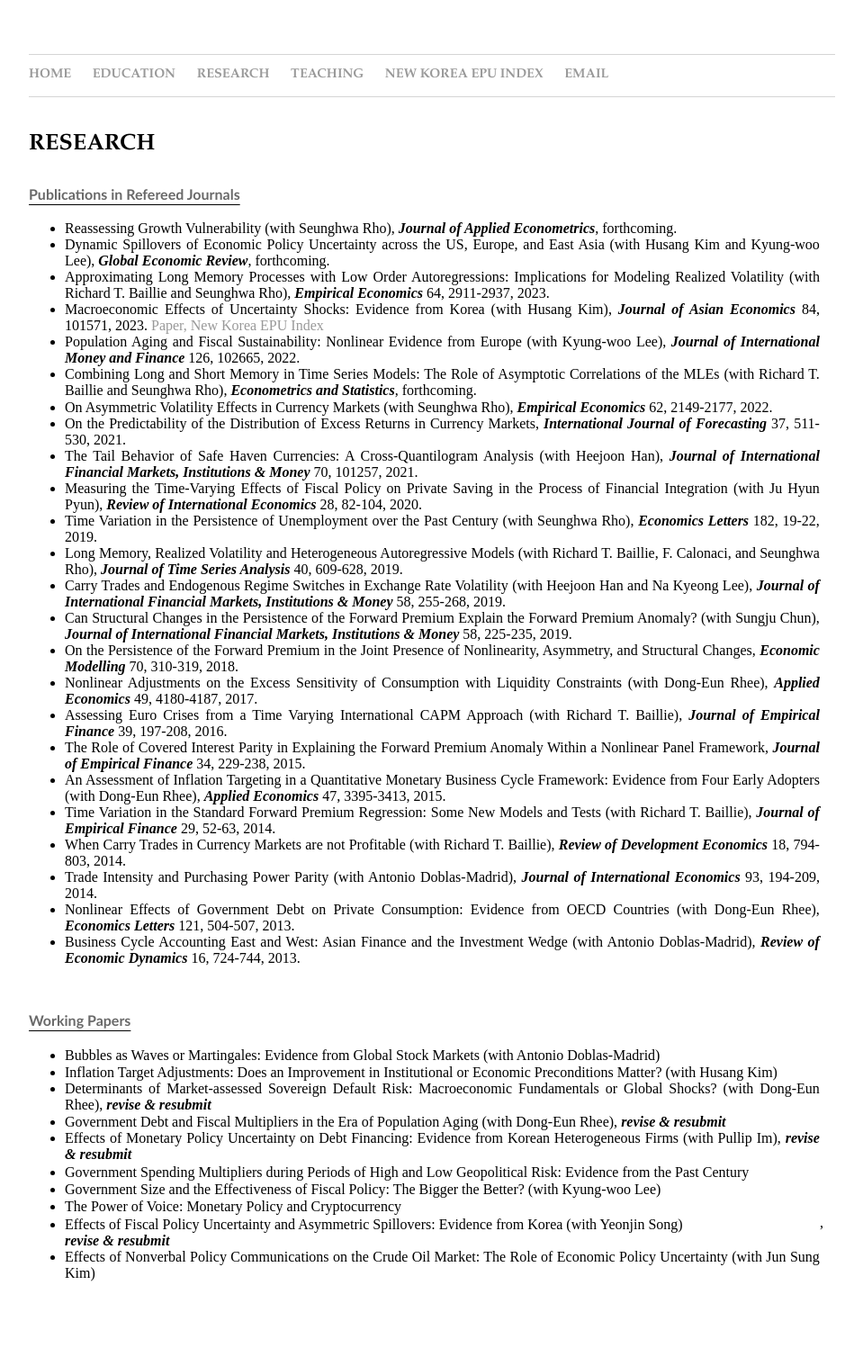
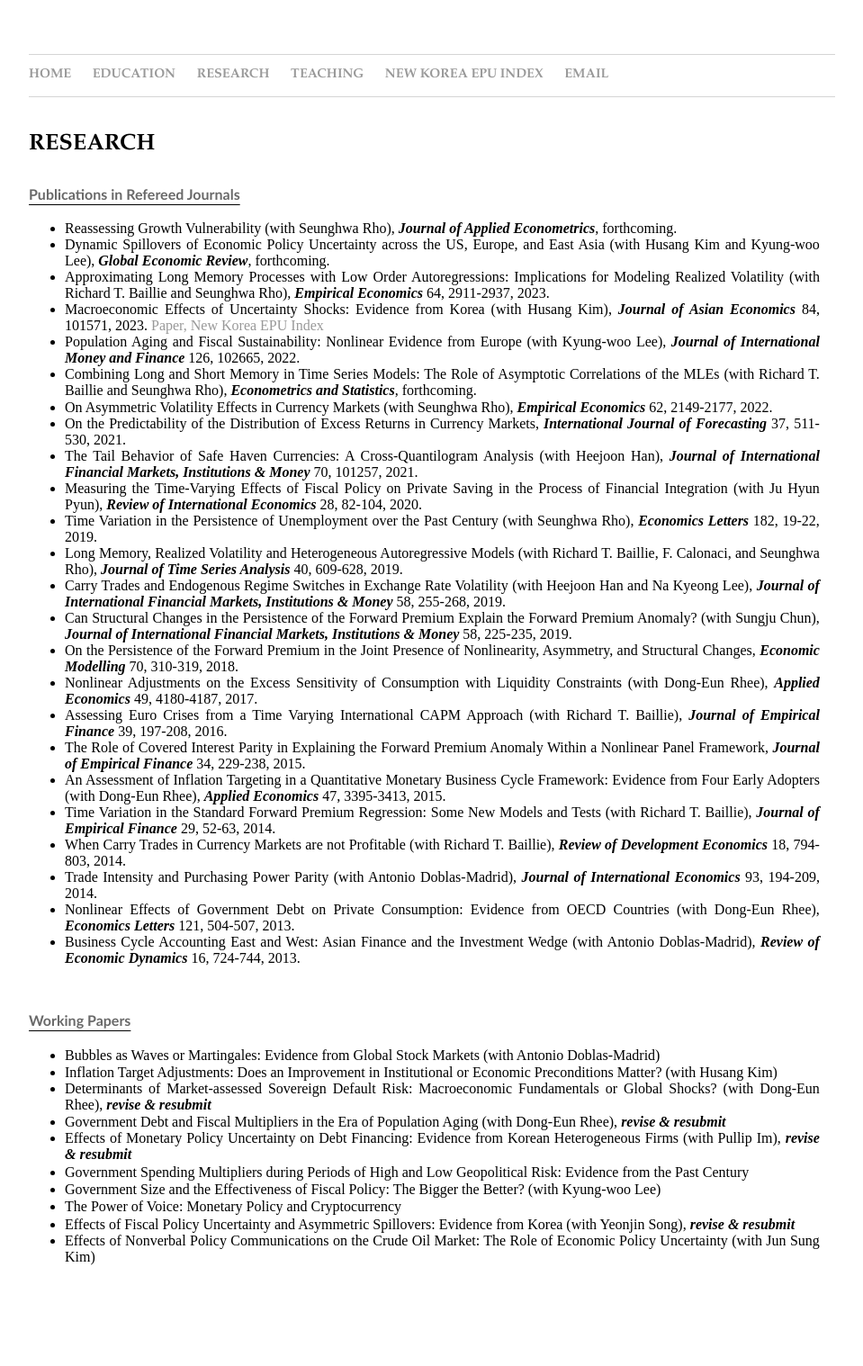
Before and after one commit to dooyeoncho/dooyeoncho.github.io, a Jekyll site: the page built from pages/research.html, in a window 1280 px wide. Shown: the whole page at 90% size, without its empty margins (160-1119 px from the left). Built offline with Jekyll 4.4.1, drawn with Linux system fonts in a browser that asks for light colours.

```diff
--- a/pages/research.html
+++ b/pages/research.html
@@ -62,7 +62,7 @@ span {
 		<span><li>Government Spending Multipliers during Periods of High and Low Geopolitical Risk: Evidence from the Past Century</li></span>
 		<span><li>Government Size and the Effectiveness of Fiscal Policy: The Bigger the Better? (with Kyung-woo Lee)</li></span>
 		<span><li>The Power of Voice: Monetary Policy and Cryptocurrency</li></span>
-		<span><li>Effects of Fiscal Policy Uncertainty and Asymmetric Spillovers: Evidence from Korea (with Yeonjin Song)</li></span>, <em property="italic"><b>revise & resubmit</b></em></li></span>
+		<span><li>Effects of Fiscal Policy Uncertainty and Asymmetric Spillovers: Evidence from Korea (with Yeonjin Song), <em property="italic"><b>revise & resubmit</b></em></li></span>
 		<span><li>Effects of Nonverbal Policy Communications on the Crude Oil Market: The Role of Economic Policy Uncertainty (with Jun Sung Kim)</li></span>
 	</ul>
 </div>&nbsp;&nbsp;&nbsp;&nbsp;&nbsp;&nbsp;
```
